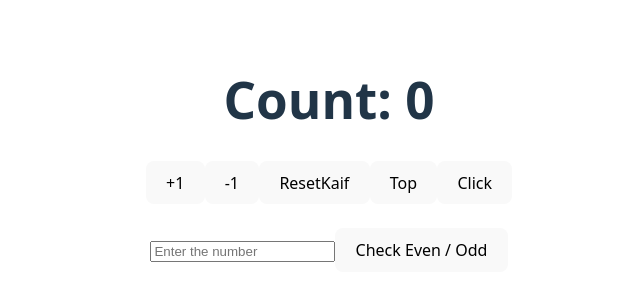
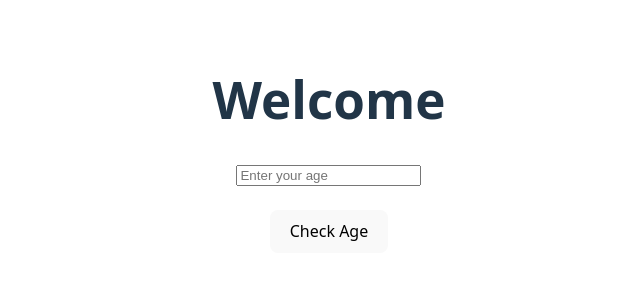
Before and after one commit to kaif21-cmd/React_, a React (Vite) app in the folder my-app/: page / in a window 1280 px wide. Shown: the part 246-546 px from the top of the page, without its empty margins (311-951 px from the left). Built offline with nearby package versions, Linux system fonts and the light colour scheme.

Commit message:
Age_checking

```diff
--- a/my-app/src/App.jsx
+++ b/my-app/src/App.jsx
@@ -1,3 +1,32 @@
+import { useState } from 'react'
+import './App.css'
+import Age_checker from './agechecker'
+
+const App = () => {
+  return (
+    <div>
+      <h1>Welcome</h1>
+      <Age_checker/>
+    </div>
+  );
+};
+
+export default App;
+
+
+
+
+
+
+
+
+
+
+
+
+
+
+
 // import { useState } from 'react'
 // import reactLogo from './assets/react.svg'
 // import viteLogo from '/vite.svg'
@@ -58,91 +87,88 @@
 
 
 
-import { useState } from 'react'
-import './App.css'
+// const App = () => {
+//   const [count, setCount] = useState(0)
+//   const [msg, setMsg] = useState('')
+//   const [num, setNum] = useState('')
+//   const [result, setResult] = useState('')
+//   const [name,setName]=useState('')
 
-const App = () => {
-  const [count, setCount] = useState(0)
-  const [msg, setMsg] = useState('')
-  const [num, setNum] = useState('')
-  const [result, setResult] = useState('')
-  const [name,setName]=useState('')
+//   const handleChange = (e) => {
+//     setNum(e.target.value)
+//   }
 
-  const handleChange = (e) => {
-    setNum(e.target.value)
-  }
+//   const checkEvenOdd = () => {
+//     if (num === '') {
+//       setResult('Please enter a number')
+//       return
+//     }
 
-  const checkEvenOdd = () => {
-    if (num === '') {
-      setResult('Please enter a number')
-      return
-    }
+//     if (Number(num) % 2 === 0) {
+//       setResult(`The number ${num} is EVEN`)
+//     } else {
+//       setResult(`The number ${num} is ODD`)
+//     }
+//   }
 
-    if (Number(num) % 2 === 0) {
-      setResult(`The number ${num} is EVEN`)
-    } else {
-      setResult(`The number ${num} is ODD`)
-    }
-  }
+//   const increment = () => {
+//     if (count >= 10) {
+//       setMsg('is se upar ni jayega bhai')
+//       return
+//     }
+//     setMsg('')
+//     setCount(count + 1)
+//   }
 
-  const increment = () => {
-    if (count >= 10) {
-      setMsg('is se upar ni jayega bhai')
-      return
-    }
-    setMsg('')
-    setCount(count + 1)
-  }
+//   const decrement = () => {
+//     if (count <= 0) {
+//       setMsg('ab is se niche ni jayega')
+//       return
+//     }
+//     setMsg('')
+//     setCount(count - 1)
+//   }
 
-  const decrement = () => {
-    if (count <= 0) {
-      setMsg('ab is se niche ni jayega')
-      return
-    }
-    setMsg('')
-    setCount(count - 1)
-  }
+//   const resetz = () => {
+//     setCount(0)
+//     setMsg('')
+//   }
 
-  const resetz = () => {
-    setCount(0)
-    setMsg('')
-  }
+//   const top = () => {
+//     setCount(100)
+//     setMsg('')
+//   }
+//   const Myname=()=>{
+//     setName("Rehan")
+//   }
 
-  const top = () => {
-    setCount(100)
-    setMsg('')
-  }
-  const Myname=()=>{
-    setName("Rehan")
-  }
+//   return (
+//     <div>
+//       <h1>Count: {count}</h1>
+//       <p>{msg}</p>
+//       <p>{name}</p>
+//       <p>{result}</p>
 
-  return (
-    <div>
-      <h1>Count: {count}</h1>
-      <p>{msg}</p>
-      <p>{name}</p>
-      <p>{result}</p>
+//       <button onClick={increment}>+1</button>
+//       <button onClick={decrement}>-1</button>
+//       <button onClick={resetz}>ResetKaif</button>
+//       <button onClick={top}>Top</button>
+//       <button onClick={Myname}>Click</button>
 
-      <button onClick={increment}>+1</button>
-      <button onClick={decrement}>-1</button>
-      <button onClick={resetz}>ResetKaif</button>
-      <button onClick={top}>Top</button>
-      <button onClick={Myname}>Click</button>
+//       <br /><br />
 
-      <br /><br />
+//       <input
+//         type="number"
+//         value={num}
+//         onChange={handleChange}
+//         placeholder="Enter the number"
+//       />
 
-      <input
-        type="number"
-        value={num}
-        onChange={handleChange}
-        placeholder="Enter the number"
-      />
+//       <button onClick={checkEvenOdd}>
+//         Check Even / Odd
+//       </button>
+//     </div>
+//   )
+// }
 
-      <button onClick={checkEvenOdd}>
-        Check Even / Odd
-      </button>
-    </div>
-  )
-}
-
-export default App
+// export default App
--- /dev/null
+++ b/my-app/src/agechecker.jsx
@@ -0,0 +1,41 @@
+import { useState } from "react";
+import './App.css'
+
+const Age_checker = () => {
+  const [age, setAge] = useState("");
+  const [result, setResult] = useState("");
+
+  const handleChange = (e) => {
+    setAge(e.target.value);
+  };
+
+  const checkAge = () => {
+    if (age >= 18) {
+      setResult(`Congratulations! You are ${age} and eligible to vote.`);
+    } else {
+      setResult(`Sorry, you are ${age}. You are not eligible to vote.`);
+    }
+  };
+
+  return (
+    <div>
+      <h1>{result}</h1>
+      <input
+        type="number"
+        placeholder="Enter your age"
+        value={age}
+        onChange={handleChange}
+      />
+
+      <br /><br />
+
+      <button onClick={checkAge}>
+        Check Age
+      </button>
+
+      <h3>{result}</h3>
+    </div>
+  );
+};
+
+export default Age_checker
```
